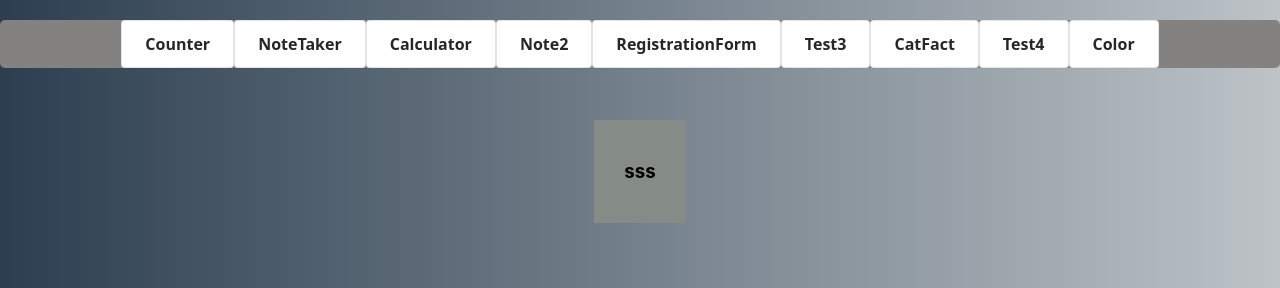
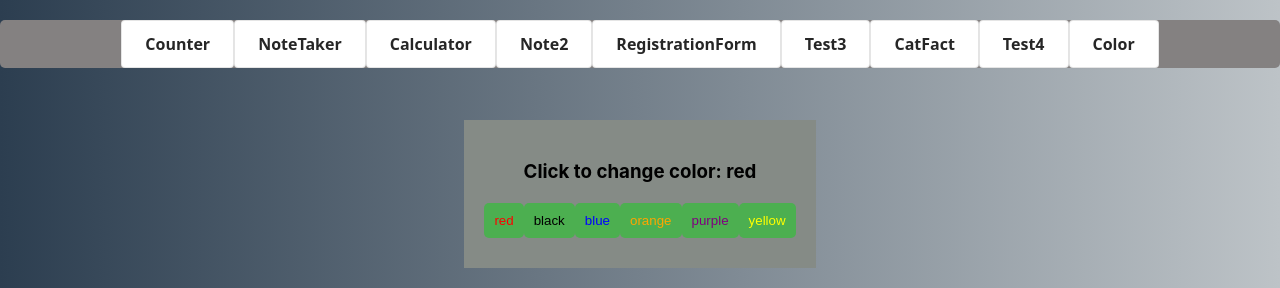
Before and after one commit to bokigolic/react-practice, a React (Create React App) app: page /color in a window 1280 px wide. Shown: the top 288 px of the page. Built offline with nearby package versions, Linux system fonts and the light colour scheme.

Commit message:
add color change test

```diff
--- a/src/component/ColorClick.js
+++ b/src/component/ColorClick.js
@@ -1,11 +1,23 @@
-import React from 'react'
+import React, { useState } from 'react';
 
 const ColorClick = () => {
+  const [color, setColor] = useState("red");
+
+  const handleClick = (newColor) => {
+    setColor(newColor);
+  }
+
   return (
     <div className="forma">
-      <h3 className='registration'>sss</h3>
+      <h3 className='registration'>Click to change color:  {color}</h3>
+      <button type='button' onClick={() => handleClick("red")} style={{color: "red"}}>red</button>
+      <button type='button' onClick={() => handleClick("black")} style={{color: "black"}}>black</button>
+      <button type='button' onClick={() => handleClick("blue")} style={{color: "blue"}}>blue</button>
+      <button type='button' onClick={() => handleClick("orange")} style={{color: "orange"}}>orange</button>
+      <button type='button' onClick={() => handleClick("purple")} style={{color: "purple"}}>purple</button>
+      <button type='button' onClick={() => handleClick("yellow")} style={{color: "yellow"}}>yellow</button>
     </div>
-  )
+  );
 }
 
-export default ColorClick
+export default ColorClick;
```
